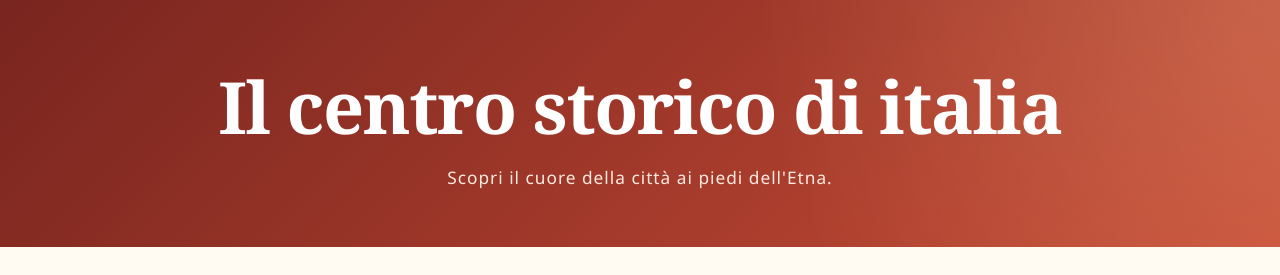
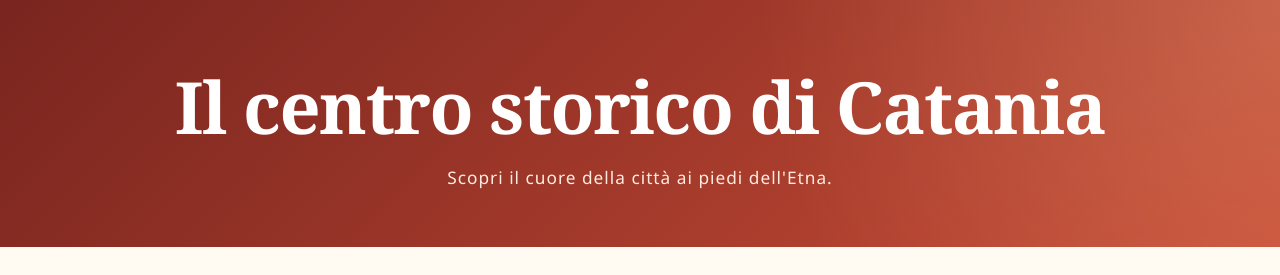
Before and after one commit to sdemmmm/BellaCataniaa, a plain HTML site: page sezione-a.html in a window 1280 px wide. Shown: the top 275 px of the page. Drawn offline with Linux system fonts and the light colour scheme.

Commit message:
Update sezione-a.html

```diff
--- a/sezione-a.html
+++ b/sezione-a.html
@@ -9,7 +9,7 @@
 </head>
 <body>
     <header>
-        <h1>Il centro storico di italia</h1>
+        <h1>Il centro storico di  Catania</h1>
         <p>Scopri il cuore della città ai piedi dell'Etna.</p>
     </header>
 
```
